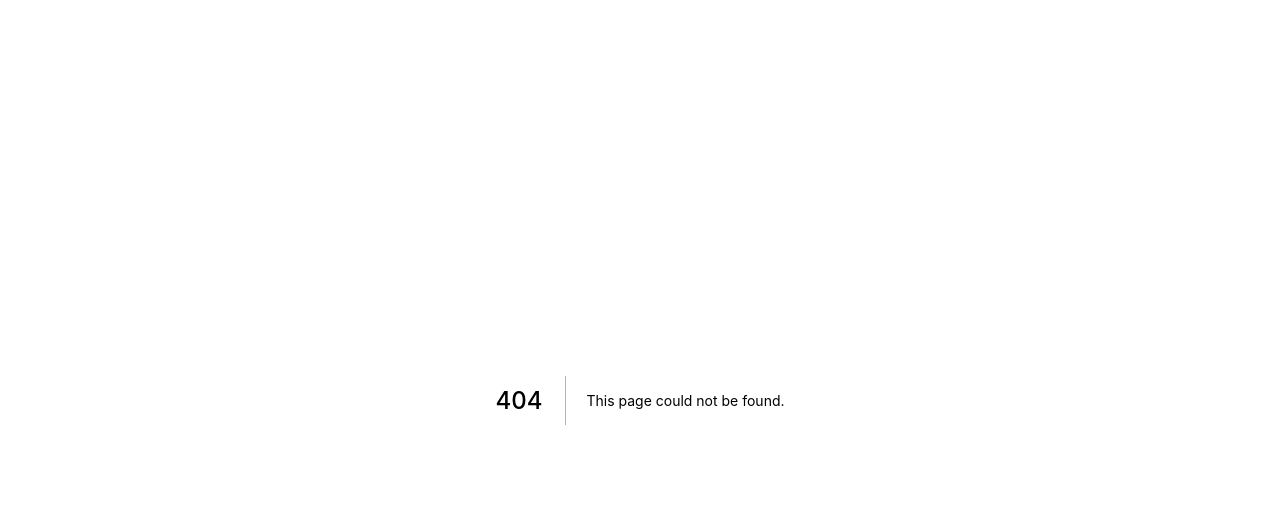
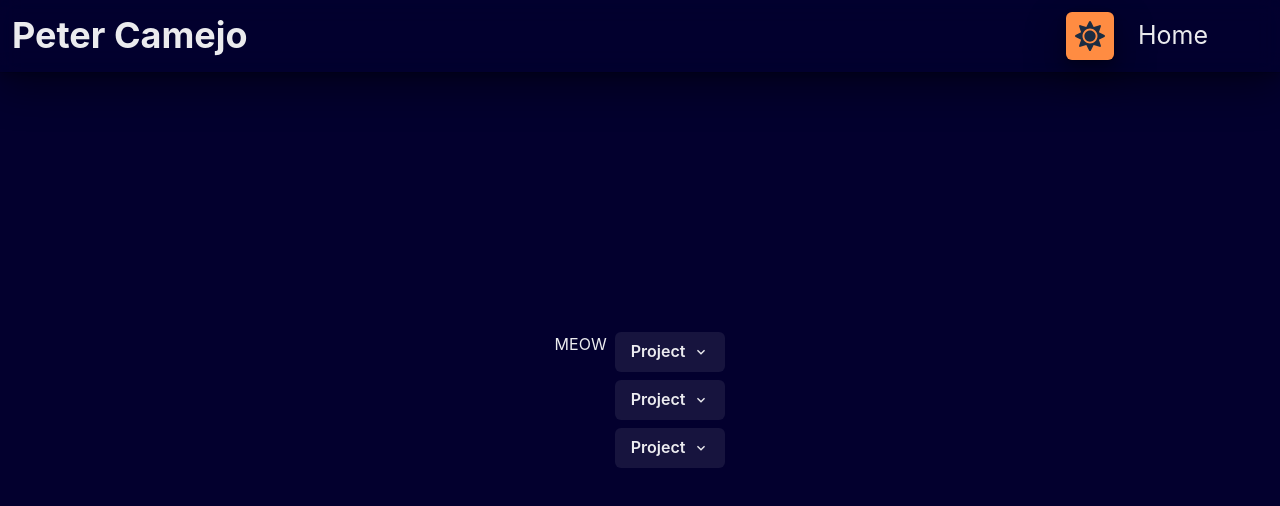
Before and after one commit to PeterCamejo/Personal-Website-v3, a Next.js app: page /homelab in a window 1280 px wide. Before the commit this address had no page. Shown: the top 506 px of the page. Built offline with nearby package versions, Linux system fonts and the light colour scheme.

Commit message:
Update landing section summary. Added homelab page foundation

```diff
--- a/components/sections/LandingSection.js
+++ b/components/sections/LandingSection.js
@@ -34,8 +34,8 @@ const LandingSection = () =>{
                 >
                     An information security professional based in Atlanta, GA
                 </Text>
-                <Text w="100%" fontSize={{base:"16px" , md: "25px"}}>I am a highly driven, Security+ certified information security professional actively seeking employment in cybersecurity remotely or in the Atlanta area.
-                    Always eager to apply my skills, daily studies, and free time to all things infosec, I would love nothing more than to work on new and testing challenges with a dedicated and improvement-focused team.
+                <Text w="100%" fontSize={{base:"16px" , md: "25px"}}>
+                    A Security+ certified information security professional and dedicated team player based in Atlanta, GA. Eager to contribute my passion for infosec, daily-honed skills, and drive to a collaborative, improvement-focused cybersecurity team, locally or remotely.
                 </Text>
             </motion.div>
         </Box>
--- /dev/null
+++ b/pages/homelab.js
@@ -0,0 +1,52 @@
+import HomelabNavbar from "../components/navbars/HomelabNavbar"
+import SiteHead from '../components/SiteHead'
+import {Box, Text, Button, Menu, Stack, Heading, Image, VStack, useColorModeValue, Container, HStack, MenuList, MenuItem, MenuButton} from '@chakra-ui/react'
+import {ChevronDownIcon} from '@chakra-ui/icons'
+
+
+export default function Homelab(){
+    const bgColor = useColorModeValue('#f58c00', '#03002e' );
+
+    return(
+        <Box h="100vh" w="100%" centerContent backgroundColor={bgColor}  >
+            <SiteHead />
+            <HomelabNavbar />
+            <Container w="100%" h="100%" display='flex' justifyContent='center' alignItems='center'>
+                <Stack
+                    direction = {['column', null, 'row']}
+                >
+                    <VStack>
+                        //Homelab picture and specs
+                        <Box>MEOW</Box>
+                    </VStack>
+                    <VStack>
+                        //Homelab projects
+                        <Menu>
+                            <MenuButton as={Button} rightIcon={<ChevronDownIcon/>}>
+                                Project
+                            </MenuButton>
+                            <MenuList>
+                                <MenuItem>Description</MenuItem>
+                            </MenuList>
+                        </Menu>
+                        <Menu>
+                            <MenuButton as={Button} rightIcon={<ChevronDownIcon/>}>
+                                Project
+                            </MenuButton>
+                            <MenuList>
+                                <MenuItem>Description</MenuItem>
+                            </MenuList>
+                        </Menu><Menu>
+                            <MenuButton as={Button} rightIcon={<ChevronDownIcon/>}>
+                                Project
+                            </MenuButton>
+                            <MenuList>
+                                <MenuItem>Description</MenuItem>
+                            </MenuList>
+                        </Menu>
+                    </VStack>
+                </Stack>
+            </Container>
+        </Box>
+    )
+}
```
